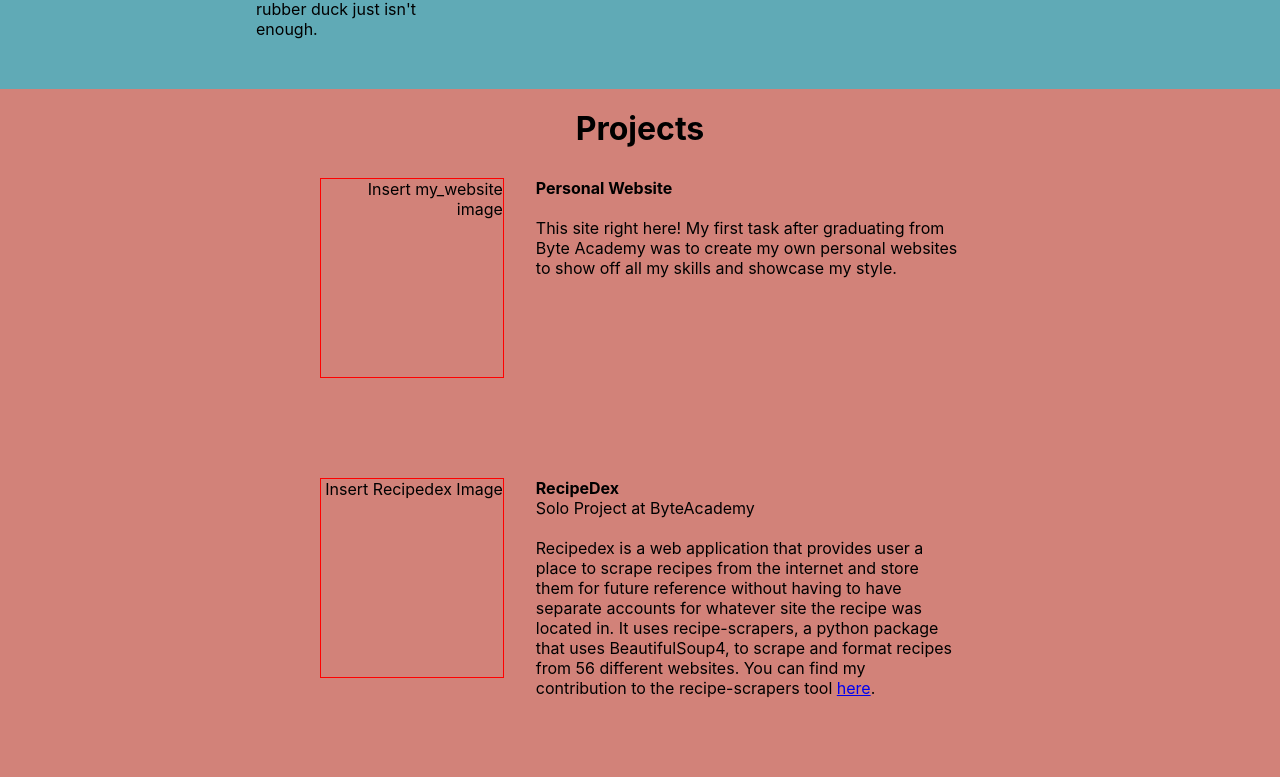
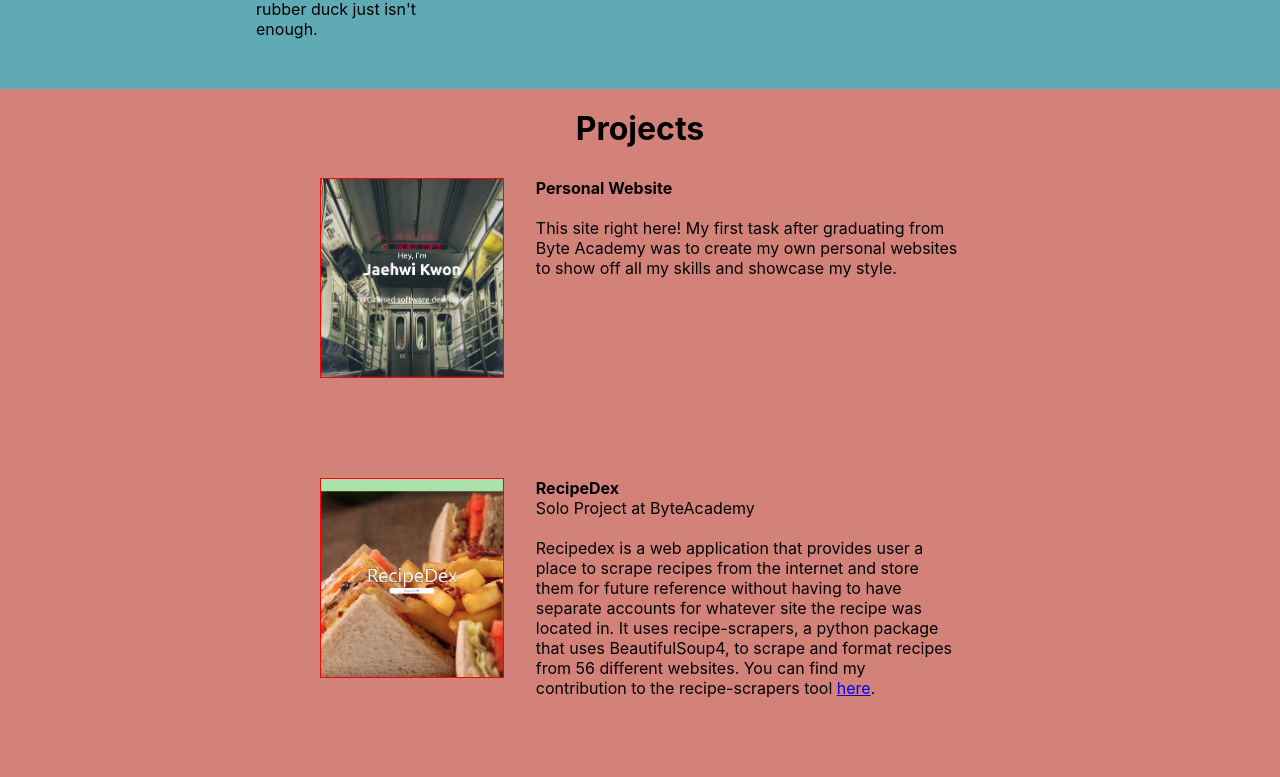
Before and after one commit to kwonj1234/my_website, a React (Create React App) app: page / in a window 1280 px wide. Shown: the part 1993-2770 px from the top of the page. Built offline with nearby package versions, Linux system fonts and the light colour scheme.

Commit message:
added a few images

```diff
--- a/src/components/Home.css
+++ b/src/components/Home.css
@@ -61,9 +61,10 @@
     height: 33.333333%;
     color: white;
     -webkit-text-stroke: 1px black;
-    background: url(../images/recipedex_screenshot.jpg);
+    background: url(https://cdn.pixabay.com/photo/2017/10/27/10/27/subway-2893851_960_720.jpg);
     background-size: cover;
     background-repeat: no-repeat;
+    background-position: center;
 }
 
 .cv {
--- a/src/components/Projects.css
+++ b/src/components/Projects.css
@@ -22,3 +22,15 @@
     width: 70%;
     text-align: left;
 }
+
+.my_website-image {
+    background: url(../images/my_webiste.png);
+    background-position: center;
+    background-size: cover;
+}
+
+.recipedex-image {
+    background: url(../images/recipedex_screenshot.jpg);
+    background-position: center;
+    background-size: cover;
+}
--- a/src/components/Projects.js
+++ b/src/components/Projects.js
@@ -8,9 +8,7 @@ export default function Projects(props) {
             <h1>Projects</h1>
             <div className="projectContent">
                 <div className="row projComponent">
-                    <div className="leftColumn">
-                        Insert my_website image
-                    </div>
+                    <div className="leftColumn my_website-image" />
                     <div className="rightColumn">
                         <h4>Personal Website</h4>
                         <br></br>
@@ -20,9 +18,7 @@ export default function Projects(props) {
                     </div>
                 </div>
                 <div className="row projComponent">
-                    <div className="leftColumn">
-                        Insert Recipedex Image
-                    </div>
+                    <div className="leftColumn recipedex-image" />
                     <div className="rightColumn">
                         <h4>RecipeDex</h4>
                         <p>Solo Project at ByteAcademy</p>
```
Also changed, not shown: src/images/my_webiste.png (added).
